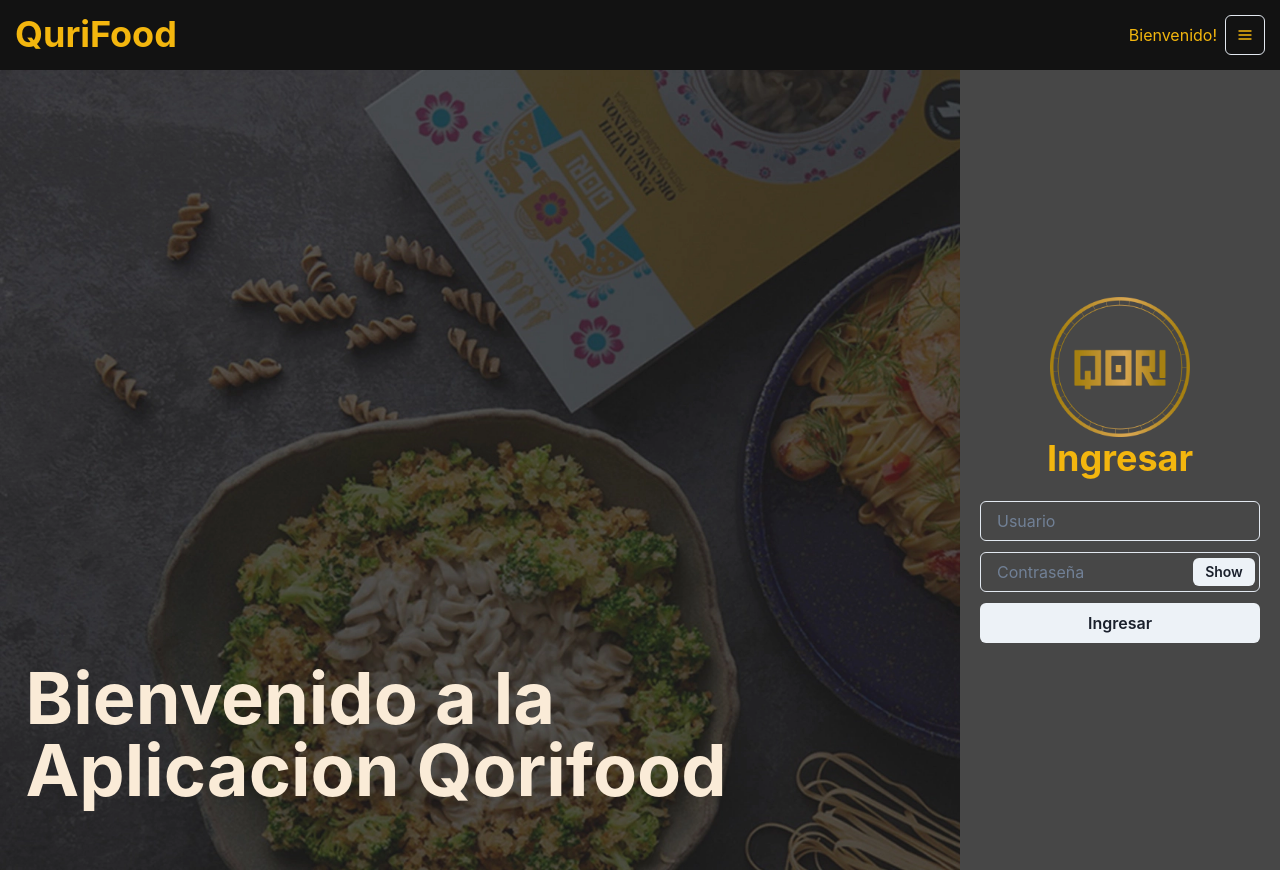
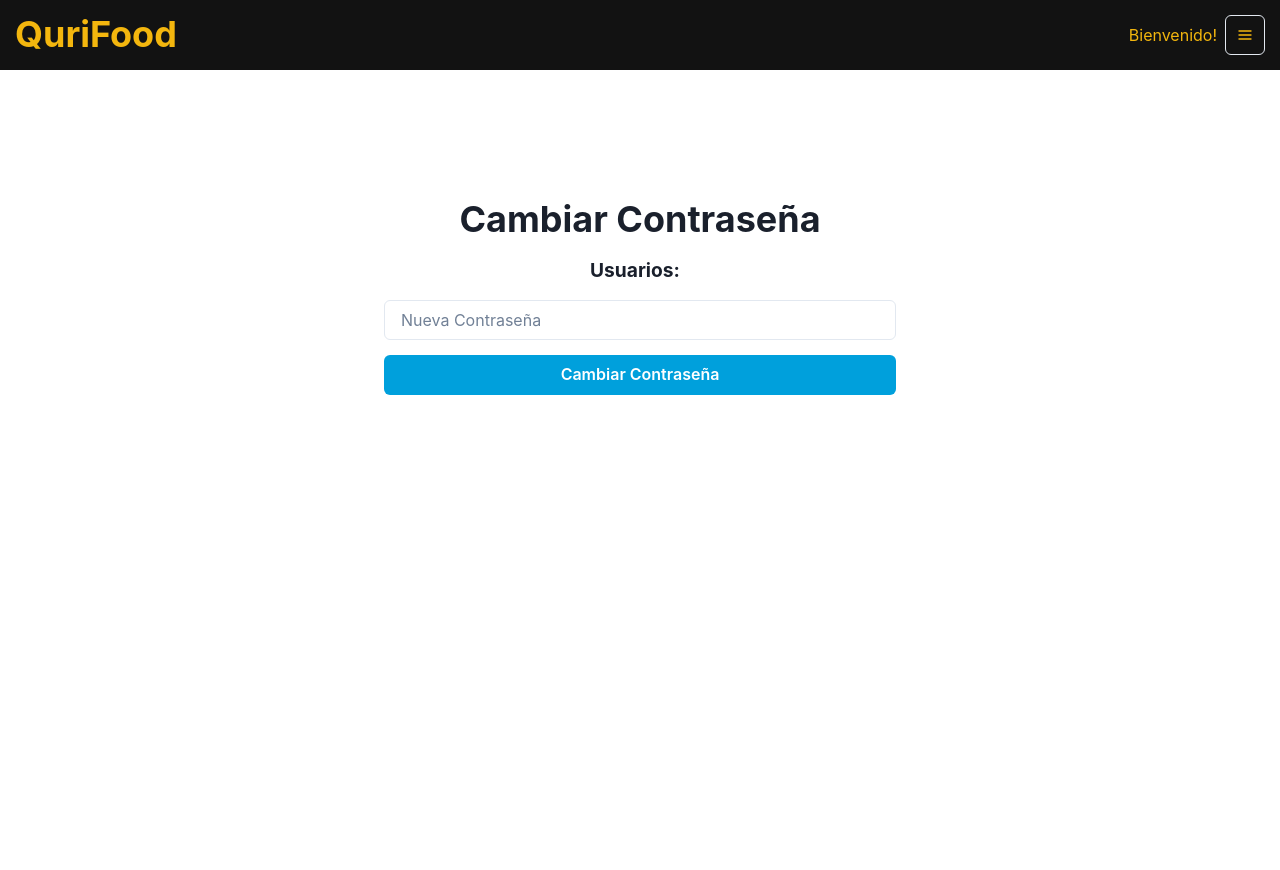
Before and after one commit to lordeber15/qorifoodApp, a React (Vite) app: page /cambiopassword in a window 1280 px wide. After the commit the page ends 800 px from the top, so only its background shows below. Built offline with nearby package versions, Linux system fonts and the light colour scheme; no server answers; sample sign-in values are in the browser's storage.

Commit message:
cambios de contraseña por usuarios

```diff
--- a/src/App.jsx
+++ b/src/App.jsx
@@ -8,6 +8,7 @@ import Login from "./Login/login";
 import NavBar from "./navBar/navBar";
 import { Route, Routes, useLocation } from "react-router-dom";
 import ProtectedRoutes from "./components/protectedRoutes/protectedRoutes";
+import CambiarPassword from "./components/cambioPassword/cambiarPassword";
 
 function App() {
   const storedUserData = JSON.parse(localStorage.getItem("userData")) || null;
@@ -24,6 +25,7 @@ function App() {
           <Route path="/empaques" element={<Empaque />} />
           <Route path="/login" element={<Login />} />
           <Route path="/productoterminado" element={<Productoterminado />} />
+          <Route path="/cambiopassword" element={<CambiarPassword />} />
           <Route path="*" element={<Landing />} />
         </Route>
       </Routes>
--- /dev/null
+++ b/src/components/cambioPassword/cambiarPassword.jsx
@@ -0,0 +1,86 @@
+import { Input, Heading, Button } from "@chakra-ui/react";
+import style from "./cambiarPassword.module.css";
+import { useState, useEffect } from "react";
+import { useQueryClient, useMutation } from "react-query";
+import { updateLogin } from "../../request/login.js";
+import { Navigate } from "react-router-dom";
+
+function CambiarPassword() {
+  const queryClient = useQueryClient();
+
+  const updateLoginMutation = useMutation({
+    mutationFn: updateLogin,
+    onSuccess: () => {
+      queryClient.invalidateQueries("login");
+    },
+  });
+
+  const [userData, setUserData] = useState(null);
+  useEffect(() => {
+    const storedUserData = localStorage.getItem("userData");
+    if (storedUserData) {
+      setUserData(JSON.parse(storedUserData));
+    }
+  }, []);
+
+  const [password, setPassword] = useState("");
+
+  const handlerChangePassword = (e) => {
+    setPassword(e.target.value);
+  };
+  const handleLogout = () => {
+    localStorage.removeItem("userData");
+  };
+  const handleRedirecionar = () => {
+    return <Navigate to="/Landing" />;
+  };
+
+  const handleUpdatePassword = async () => {
+    if (password === "") {
+      console.log("Por favor, complete todos los campos.");
+      return;
+    }
+
+    try {
+      await updateLoginMutation.mutateAsync({
+        id: userData?.id,
+        usuario: userData?.usuario,
+        password,
+        cargo: userData?.cargo,
+        // Agrega aquí los demás campos requeridos que deseas enviar al servidor
+      });
+      handleLogout();
+      window.location.replace("");
+      console.log("listo pero falta redirecionar");
+    } catch (error) {
+      console.error("Error al actualizar la contraseña:", error);
+    }
+  };
+
+  // Verificar si userData está inicializado antes de renderizar
+  if (!userData) {
+    return null; // O puedes mostrar un spinner de carga u otro indicador
+  }
+
+  return (
+    <div className={style.container}>
+      <Heading>Cambiar Contraseña</Heading>
+      <div className={style.usuario}>
+        <h3 className={style.titleusuario}>Usuarios:</h3>
+        <label>{userData.usuario}</label>
+      </div>
+      <div className={style.password}>
+        <Input
+          type="password"
+          placeholder="Nueva Contraseña"
+          onChange={handlerChangePassword}
+        ></Input>
+        <Button colorScheme="linkedin" onClick={handleUpdatePassword}>
+          Cambiar Contraseña
+        </Button>
+      </div>
+    </div>
+  );
+}
+
+export default CambiarPassword;
--- /dev/null
+++ b/src/components/cambioPassword/cambiarPassword.module.css
@@ -0,0 +1,25 @@
+.container{
+    display: flex;
+    flex-direction: column;
+    justify-content: center;
+    align-items: center;
+    gap: 15px;
+    padding: 10%;
+}
+.usuario{
+    display: flex;
+    flex-direction: row;
+    justify-content: center;
+    gap: 10px;
+    font-size: larger;
+}
+.password{
+    display: flex;
+    flex-direction: column;
+    justify-content: center;
+    gap: 15px;
+    width: 50%;
+}
+.titleusuario{
+    font-weight: bold;
+}
--- a/src/navBar/navBar.jsx
+++ b/src/navBar/navBar.jsx
@@ -14,7 +14,6 @@ import { useEffect, useState } from "react";
 export default function NavBar() {
   const [userData, setUserData] = useState(null);
   const [isAdmin, setIsAdmin] = useState(false);
-  const [isSuper, setIsSuper] = useState(false);
 
   useEffect(() => {
     const storedUserData = localStorage.getItem("userData");
```
